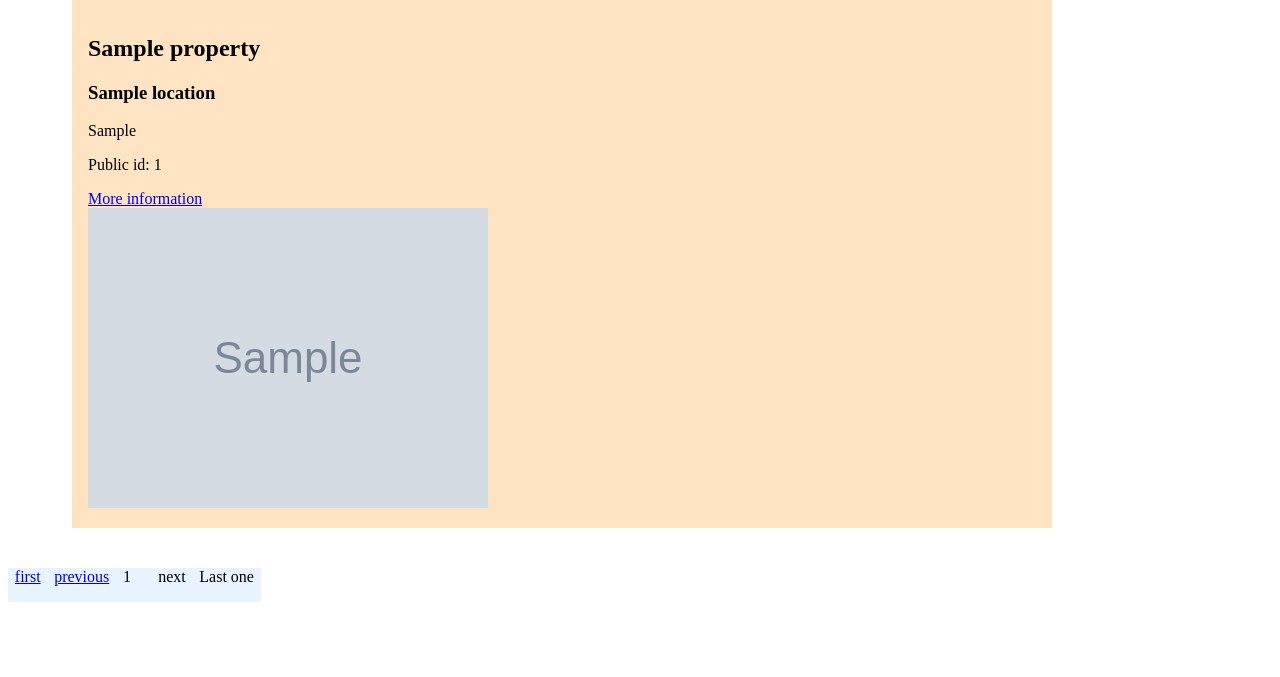
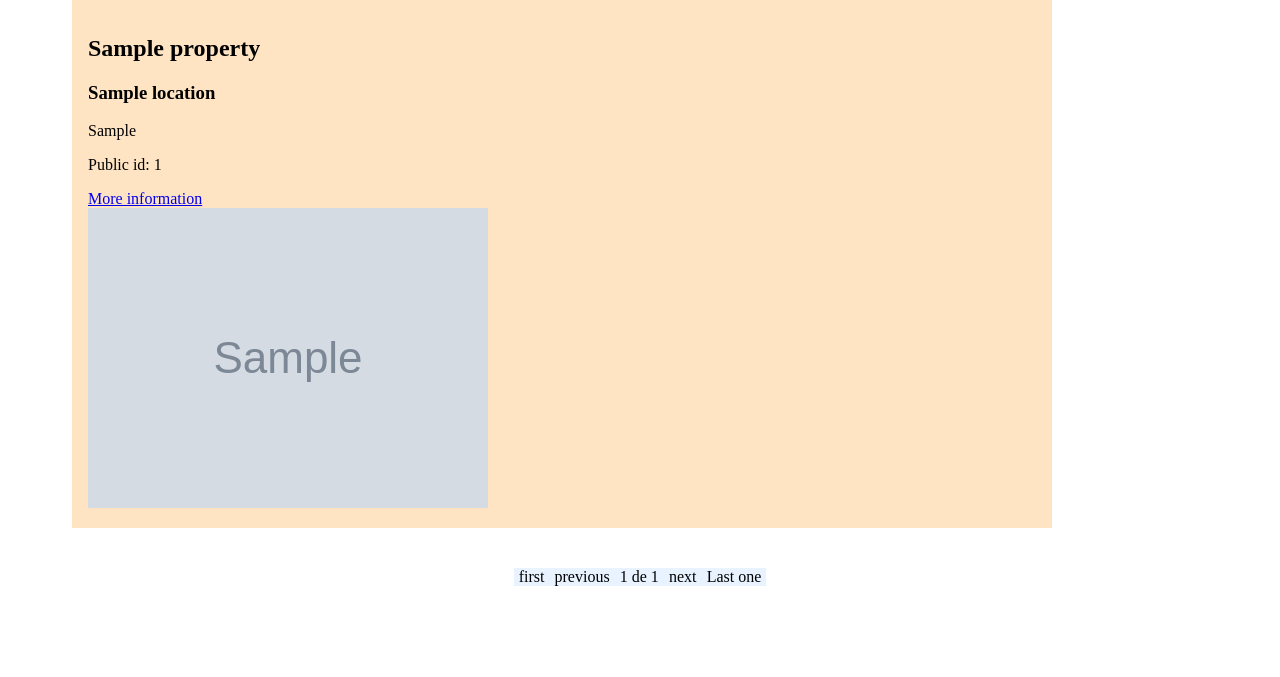
Before and after one commit to AlfilAlex/easybroker_prueba, a Python web app: template app/home/template/home.html in a window 1280 px wide. Shown: the part 81-758 px from the top of the page. Run offline with Jinja, Linux system fonts and the light colour scheme; the template is opened without the code that fills it: most values are stand-ins (such as "Sample title", 1, 10 or a date in 2020); grey boxes marked "Sample" are stand-in pictures.

Commit message:
Minor changes

```diff
--- a/app/home/home.py
+++ b/app/home/home.py
@@ -36,6 +36,8 @@ def all_properties():
         pagination = ''
         properties = ''
 
+    print(pagination)
+
     return render_template('home.html', notfound=not_found,
                            pagination=pagination,
                            properties=properties)
--- a/app/home/static/home.css
+++ b/app/home/static/home.css
@@ -1,5 +1,5 @@
 #pagination {
-    margin-top: 5vh;
+    margin: 5vh auto;
     width: 20%;
     background-color: rgb(232, 243, 255);
     display: flex;
--- a/app/home/template/home.html
+++ b/app/home/template/home.html
@@ -22,7 +22,11 @@
                 <h3>{{property.location}}</h3>
                 <p>{{property.property_type}}</p>
                 <p>Public id: {{property.public_id}}</p>
-                <a href="{{url_for('property_profile.property_profile_page', property_id=property.public_id)}}"> More information </a>
+                <a
+                    href="{{url_for('property_profile.property_profile_page', property_id=property.public_id)}}"
+                >
+                    More information
+                </a>
             </div>
             <img
                 src="{{property.title_image_thumb}}"
@@ -34,18 +38,30 @@
 
         <div id="pagination">
             <div>
-                <a
-                    href="{{url_for('home.all_properties', page=1)}}"
+                {% if pagination.page > 1 %}
+                <a href="{{url_for('home.all_properties', page=1)}}"
                     >first</a
                 >
+                {% else %}
+                <a>first</a>
+                {% endif %}
             </div>
             <div>
+                {% if pagination.page > 1 %}
                 <a
                     href="{{url_for('home.all_properties', page=pagination.page - 1)}}"
                     >previous</a
                 >
+                {% else %}
+                <a>previous</a>
+                {% endif %}
             </div>
-            <div><a>{{pagination.page}}</p></div>
+            <div>
+                <a
+                    >{{ pagination.page ~ ' de ' ~
+                    pagination.total_pages }}</a
+                >
+            </div>
             <div>
                 {% if pagination.page < pagination.total_pages %}
                 <a
@@ -53,7 +69,7 @@
                     >next</a
                 >
                 {% else %}
-                    <a >next</a>
+                <a>next</a>
                 {% endif %}
             </div>
             <div>
@@ -63,9 +79,8 @@
                     >Last one</a
                 >
                 {% else %}
-                    <a >Last one</a>
+                <a>Last one</a>
                 {% endif %}
-
             </div>
         </div>
         {% endif %}
```
Also changed, not shown: readme_src/pagination.png, readme_src/pagination_cropped.png. Lines whose indentation alone changed are shown as unchanged.
